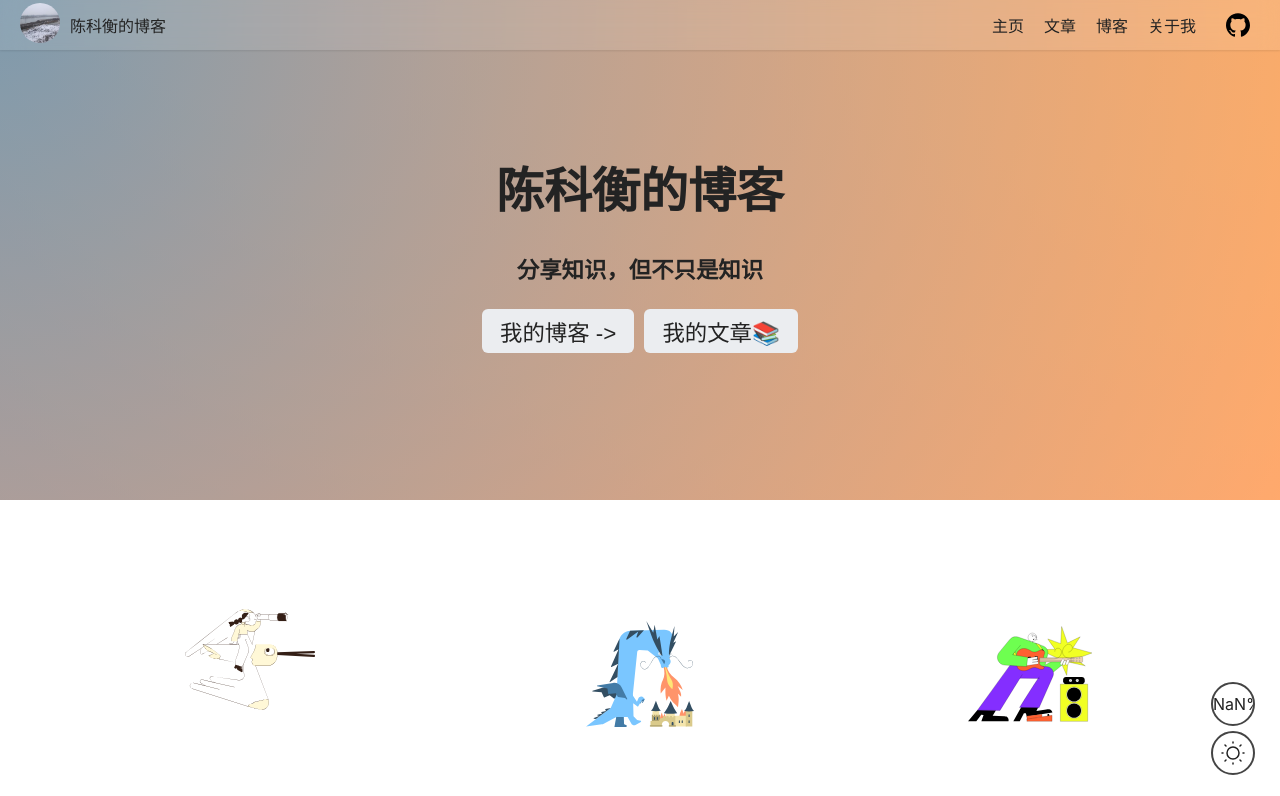
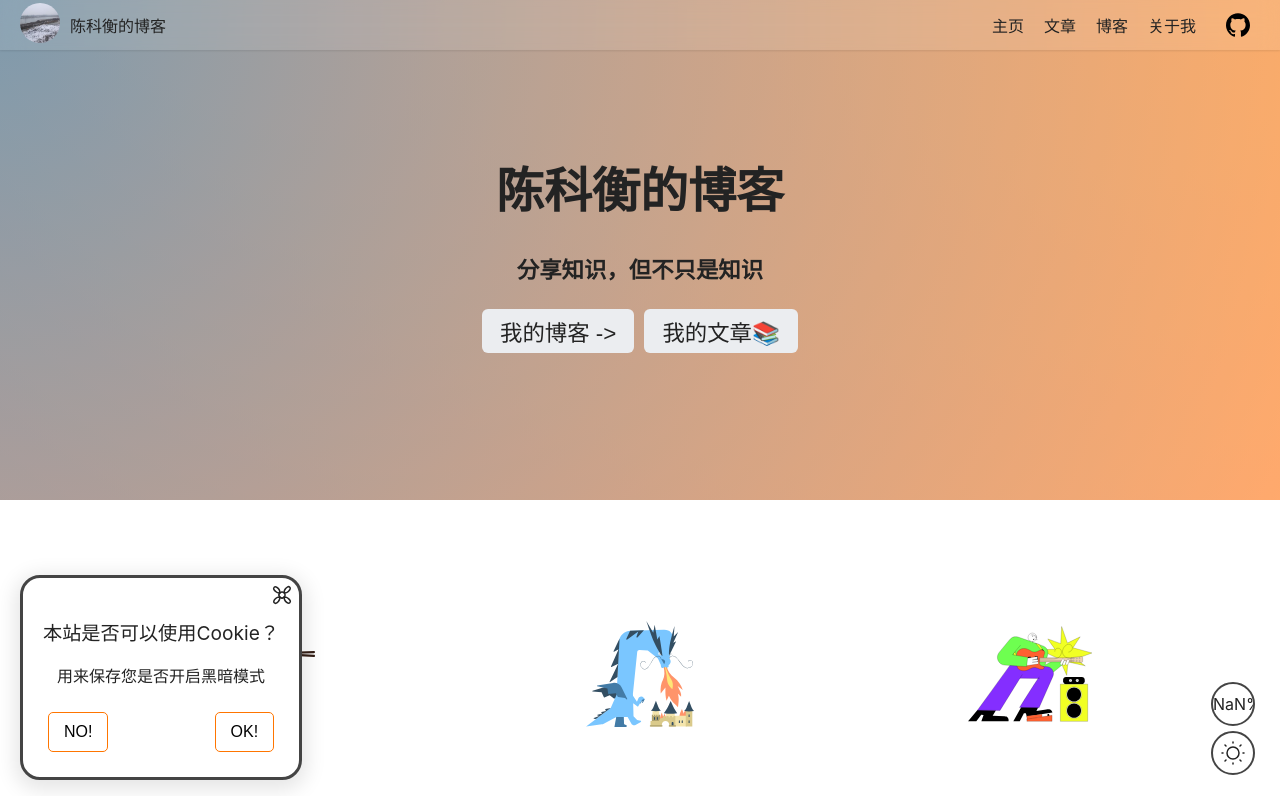
Before and after one commit to can-dy-jack/blog, a Next.js app: page /blog/ in a window 1280 px wide. Shown: the top 796 px of the page. Built offline with nearby package versions, Linux system fonts and the light colour scheme.

Commit message:
弹窗 - cookie请求！

```diff
--- /dev/null
+++ b/component/cookie.js
@@ -0,0 +1,43 @@
+import PropTypes from 'prop-types';
+
+function ConfirmPopup({ setRight, func }) {
+
+    return (
+        <section style={{
+            position: "fixed",
+            left: "20px",
+            bottom: "20px",
+            background: "var(--bg)",
+            boxShadow: "0 5px 20px 5px rgba(0,0,0,.1)",
+            padding: "40px 20px 20px 20px",
+            borderRadius: "20px",
+            border: "3px solid #444",
+            textAlign: "center",
+            zIndex: "200"
+        }}>
+            <div style={{
+                fontSize: "1.2rem"
+            }}>本站是否可以使用Cookie？</div>
+            <p>用来保存您是否开启黑暗模式</p>
+            <div style={{
+                display: "flex",
+                justifyContent: "space-between"
+            }}>
+                <button type='button' className='btn' onClick={() => setRight(false)}>NO!</button>
+                <button type='button' className='btn' onClick={() => setRight(true)}>OK!</button>
+            </div>
+
+            <span onClick={func} style={{
+                position: "absolute",
+                right: "5px",
+                top: "5px",
+                cursor: "pointer"
+            }}><svg width="24px" height="24px" strokeWidth="1.5" viewBox="0 0 24 24" fill="none" xmlns="http://www.w3.org/2000/svg" ><path d="M14.12 14.121A3 3 0 109.879 9.88a3 3 0 004.243 4.242z" stroke="var(--font)" strokeWidth="1.5" strokeMiterlimit="1.5" strokeLinecap="round" strokeLinejoin="round"></path><path clipRule="evenodd" d="M9.879 9.879s-2.803.009-4.243-1.415c-1.409-1.41-2.864-2.793-1.414-4.242 1.378-1.377 2.81-.015 4.242 1.414C9.87 7.037 9.88 9.879 9.88 9.879zM14.121 9.879s-.009-2.803 1.415-4.243c1.41-1.409 2.793-2.864 4.242-1.414 1.377 1.378.015 2.81-1.414 4.242-1.402 1.406-4.243 1.415-4.243 1.415zM9.879 14.121s.009 2.803-1.415 4.243c-1.41 1.409-2.793 2.864-4.242 1.414-1.377-1.378-.015-2.81 1.414-4.242 1.401-1.406 4.243-1.415 4.243-1.415zM14.121 14.121s2.803-.009 4.243 1.415c1.409 1.41 2.864 2.793 1.414 4.242-1.378 1.377-2.81.015-4.242-1.414-1.406-1.402-1.415-4.243-1.415-4.243z" stroke="var(--font)" strokeWidth="1.5" strokeMiterlimit="1.5" strokeLinecap="round" strokeLinejoin="round"></path></svg>
+            </span>
+        </section>
+    )
+}
+ConfirmPopup.propTypes = {
+    setRight: PropTypes.func.isRequired
+}
+export default ConfirmPopup;
--- a/component/functions.js
+++ b/component/functions.js
@@ -1,9 +1,10 @@
 import { useEffect, useRef, useState } from "react";
 import styles from "./style/function.module.css";
 
-function Functions() {
+function Functions({ cio }) {
     const [progress, updateProgress] = useState("0%");
     const [max, updateMax] = useState(100);
+    let first = 1;
     const toTop = useRef();
     const dark = useRef();
 
@@ -26,6 +27,50 @@ function Functions() {
         };
     }, [max]);
 
+
+
+    function change_mode(e)  {
+        if(document.body.classList.contains("dark")) {
+            document.body.classList.remove("dark");
+            dark.current.style.display = "inline";
+            document.querySelector("html").style.setProperty("color-scheme", "light")
+        } else {
+            document.body.classList.add("dark");
+            dark.current.style.display = "none";
+            document.querySelector("html").style.setProperty("color-scheme", "dark")
+        }
+    }
+    useEffect(() => {
+        if(cio && first == 1) {
+            if(document.cookie.includes("dark:open")) {
+                document.body.classList.add("dark");
+                dark.current.style.display = "none";
+                document.querySelector("html").style.setProperty("color-scheme", "dark");
+            } else {
+                document.body.classList.remove("dark");
+                dark.current.style.display = "inline";
+                document.querySelector("html").style.setProperty("color-scheme", "light");
+            }
+            first = 2;
+        }
+    }, [first])
+    function cookie_change_mode(e)  {
+        if(!document.cookie.includes("dark")) {
+            document.cookie = "dark:open"
+        }
+        if(document.cookie.includes("dark:open")) {
+            document.body.classList.remove("dark");
+            dark.current.style.display = "inline";
+            document.querySelector("html").style.setProperty("color-scheme", "light")
+            document.cookie = "dark:close"
+        } else {
+            document.body.classList.add("dark");
+            dark.current.style.display = "none";
+            document.querySelector("html").style.setProperty("color-scheme", "dark");
+            document.cookie = "dark:open"
+        }
+    }
+
     return (
         <div className={styles.function_box}>
             <div ref={toTop} className={[styles.function_btns, "hidden"].join(" ")} onClick = {
@@ -41,23 +86,7 @@ function Functions() {
                     <span>{ progress }</span>
                 </div>
             </div>
-            <div className={styles.function_btns} onClick={
-                () => {
-                    // const scheme = window.matchMedia('(prefers-color-scheme: dark)');
-                    // if (scheme.matches) {
-                    //     document.body.classList.add("dark")
-                    // }
-                    if(document.body.classList.contains("dark")) {
-                        document.body.classList.remove("dark");
-                        dark.current.style.display = "inline";
-                        document.querySelector("html").style.setProperty("color-scheme", "light")
-                    } else {
-                        document.body.classList.add("dark");
-                        dark.current.style.display = "none";
-                        document.querySelector("html").style.setProperty("color-scheme", "dark")
-                    }
-                }
-            }>
+            <div className={styles.function_btns} onClick={cio ? cookie_change_mode : change_mode}>
                 <div className={styles.function_part}>
                     <svg ref={dark} width="24px" height="24px" strokeWidth="1.5" viewBox="0 0 24 24" fill="none" xmlns="http://www.w3.org/2000/svg" color="#000000">
                         <path d="M12 18a6 6 0 100-12 6 6 0 000 12zM22 12h1M12 2V1M12 23v-1M20 20l-1-1M20 4l-1 1M4 20l1-1M4 4l1 1M1 12h1" stroke="var(--font)" strokeWidth="1.5" strokeLinecap="round" strokeLinejoin="round"></path>
--- a/pages/_app.js
+++ b/pages/_app.js
@@ -1,12 +1,39 @@
 import '../styles/globals.css'
 import "../styles/highlight.css"
 import Functions from '../component/functions'
+import ConfirmPopup from "../component/cookie"
+import { useEffect, useState } from 'react'
 
 function MyApp({ Component, pageProps }) {
+  const [cookie_is_open, set_cooie_open] = useState(false);
+  const [temp, set_temp] = useState(true);
+  const setRight = (open = true) => {
+    if(open) {
+      set_cooie_open(true)
+    } else {
+      set_cooie_open(false)
+    }
+    set_temp(false);
+  }
+
+  useEffect(() => {
+    if(document.cookie.includes("dark")) {
+      set_temp(false);
+    }
+  }, [])
+
+  const temp_close_ConfirmPopup = () => {
+    set_temp(false);
+  }
+
   return (
     <>
       <Component {...pageProps} />
-      <Functions />
+      <Functions cio={cookie_is_open} />
+
+      {
+        temp ? <ConfirmPopup func={temp_close_ConfirmPopup} setRight={ setRight }/> : null
+      }
     </>
   )
 }
--- a/styles/globals.css
+++ b/styles/globals.css
@@ -73,7 +73,7 @@ img {
 }
 
 * {
-  transition: background 0.25s ease;
+  transition: background 0.25s ease, ;
 }
 ::selection {
   background-color: var(--select);
@@ -135,6 +135,24 @@ table tbody tr td {
 .md * {
   scroll-margin-top: 60px;
 }
+.btn {
+  outline: none;
+  border: 1px solid var(--main);
+  cursor: pointer;
+  margin: 5px;
+  padding: 10px 15px;
+  font-size: 1rem;
+  border-radius: 5px;
+  background: var(--bg);
+  transition: all 0.25s ease;
+}
+.btn:hover {
+  color: #fff;
+  background-color: var(--main);
+}
+.btn:active {
+  background-color: var(--main-dark);
+}
 
 .hidden {
   transform: translateY(50px);
```
